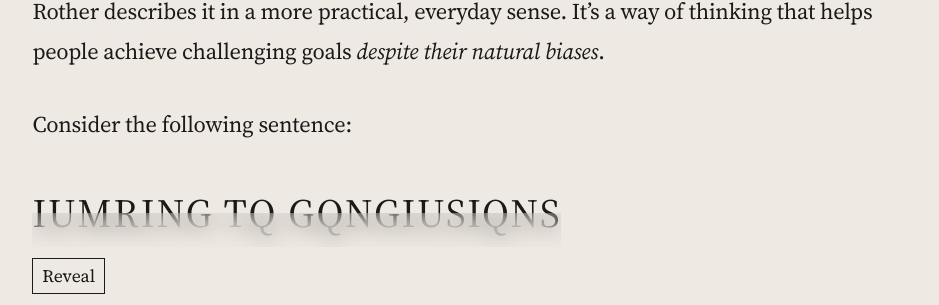
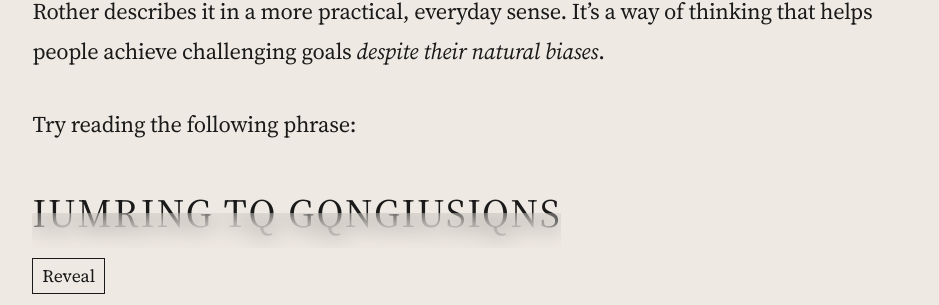
Before and after one commit to nickarora/nickarora.github.io, a Jekyll site: the page built from _app/_posts/2024-11-13-toyota-kata.md, in a window 1280 px wide. Shown: the part 1478-1783 px from the top of the page, without its empty margins (167-1106 px from the left). Built offline with Jekyll 4.4.1, drawn with Linux system fonts in a browser that asks for light colours; some of the changed lines change nothing that is shown.

Commit message:
Toyota Kata perception example is corrected

```diff
--- a/_app/_posts/2024-11-13-toyota-kata.md
+++ b/_app/_posts/2024-11-13-toyota-kata.md
@@ -27,7 +27,7 @@
       bottom: 0;
       left: 0;
       right: 0;
-      height: 0.86em;
+      height: calc(var(--fs-3) * 1.75 * 0.5);
       backdrop-filter: blur(12px);
 
       &.hide {
@@ -48,6 +48,10 @@
 @media (width < 600px) {
   .toyota-kata-perception-example .censored-text {
     font-size: var(--fs-2);
+
+    .censor {
+      height: calc(var(--fs-2) * 1.75 * 0.5);
+    }
   }
 }
 </style>
@@ -83,7 +87,7 @@
 
 The term “scientific thinking” might conjure images of lab coats and microscopes, but Rother describes it in a more practical, everyday sense. It’s a way of thinking that helps people achieve challenging goals _despite their natural biases_.
 
-Consider the following sentence:
+Try reading the following phrase:
 
 <section class="toyota-kata-perception-example">
   <main class="censored-text">
```
